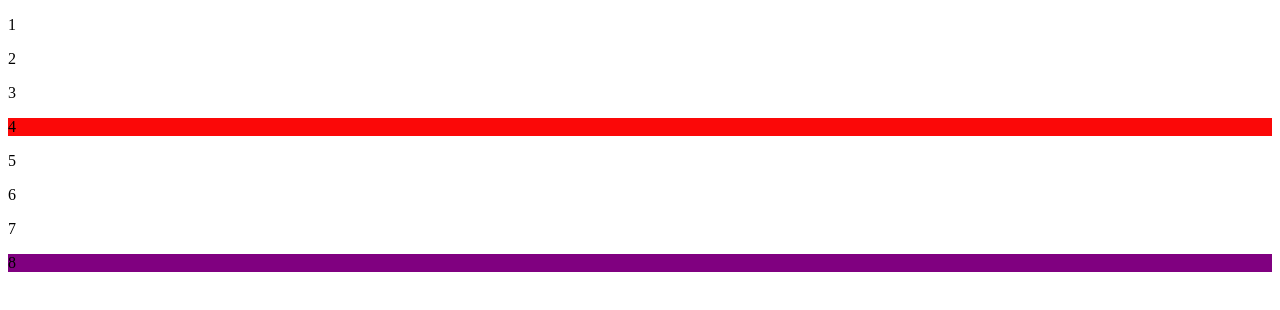
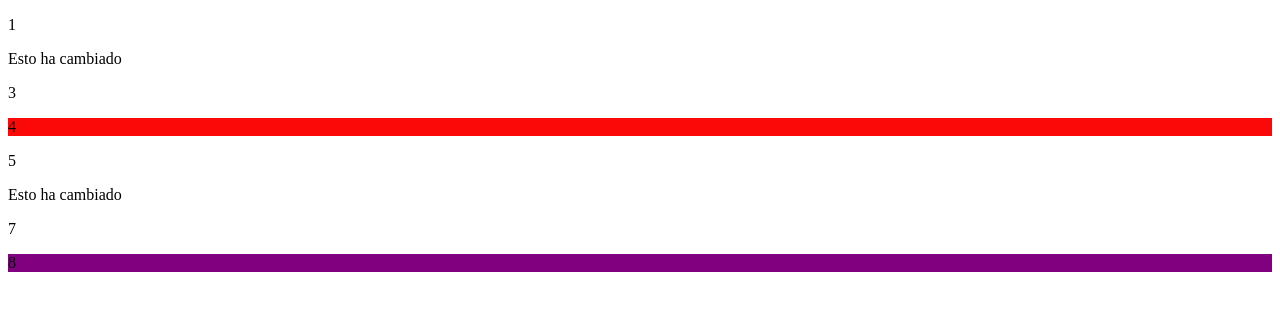
Before and after one commit to albaMaria/jQueryEjercicio, a plain HTML site: page index.html in a window 1280 px wide. Drawn offline with nearby package versions, Linux system fonts and the light colour scheme.

Commit message:
upload modificaciones p

```diff
--- a/index.html
+++ b/index.html
@@ -14,7 +14,7 @@
 
     <div>
       <p>5</p>
-      <p>6</p>
+      <p class="parrafoDos">6</p>
       <p>7</p>
       <p class="parrafoCuatroDivDos">8</p>
     </div>
--- a/index.js
+++ b/index.js
@@ -1,8 +1,11 @@
 $(document).ready(function() {
 //  alert('El árbol está listo');
 $( ".parrafoCuatroDivDos" ).css( "backgroundColor", "purple" );
+$(".parrafoDos").replaceWith("<p>Esto ha cambiado</p>");
 });
 
 var parrafoCuatro = document.getElementsByTagName('p')[3];
+var parrafoDos = document.getElementsByTagName('p')[1];
 
+parrafoDos.innerHTML = 'Esto ha cambiado';
 parrafoCuatro.style.backgroundColor = '#fb0808';
```
